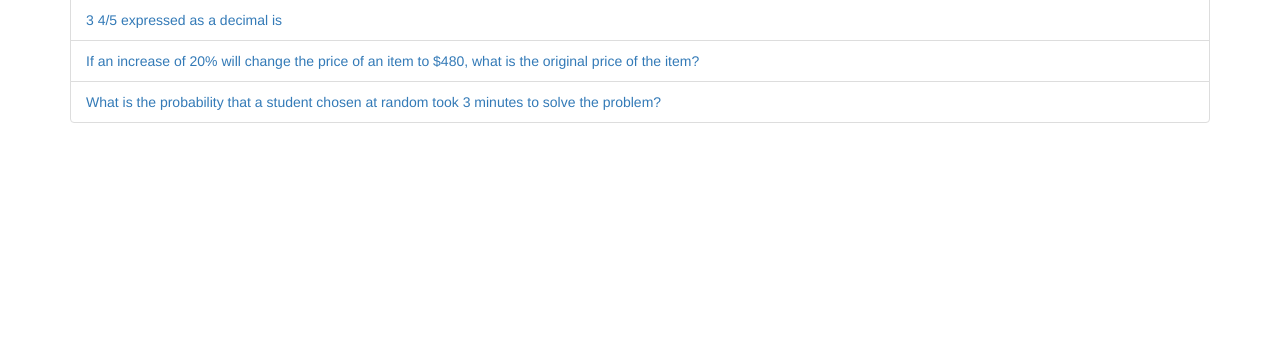
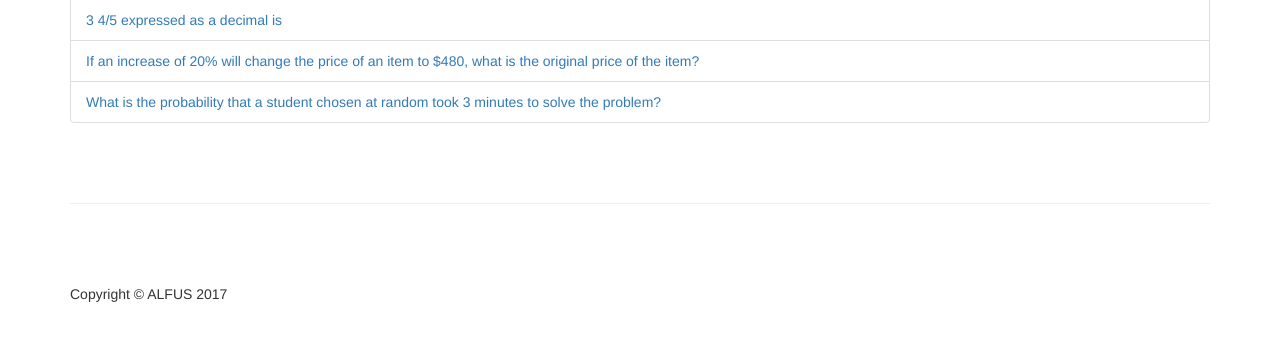
Before and after one commit to yanbek/ALFUS, a Django app: page /questions/ in a window 1280 px wide. Shown: the part 266-607 px from the top of the page. Run offline with Django 3.2, Linux system fonts and the light colour scheme; data comes from the database, SQL or seed files in the repository; some libraries are stand-ins or nearby versions.

Commit message:
Footer
Added footer to the base template

```diff
--- a/ALFUS/questions/templates/questions/base.html
+++ b/ALFUS/questions/templates/questions/base.html
@@ -63,6 +63,16 @@
     <!-- Page Content -->
     <div class="container">
 		{% block content %}{% endblock %}
+
+        <hr class="featurette-divider">
+        <!-- Footer -->
+        <footer>
+            <div class="row">
+                <div class="col-lg-12">
+                    <p>Copyright &copy; ALFUS 2017</p>
+                </div>
+            </div>
+        </footer>
     </div>
     <!-- /.container -->
 
```
Also changed, not shown: ALFUS/personal/templates/personal/base.html (+10 -0 lines).
